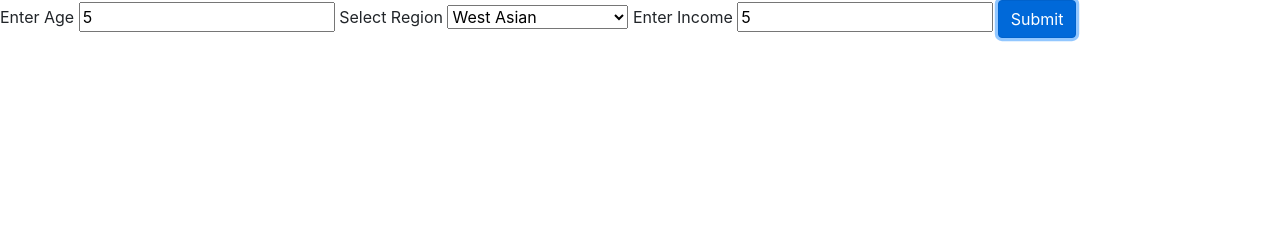
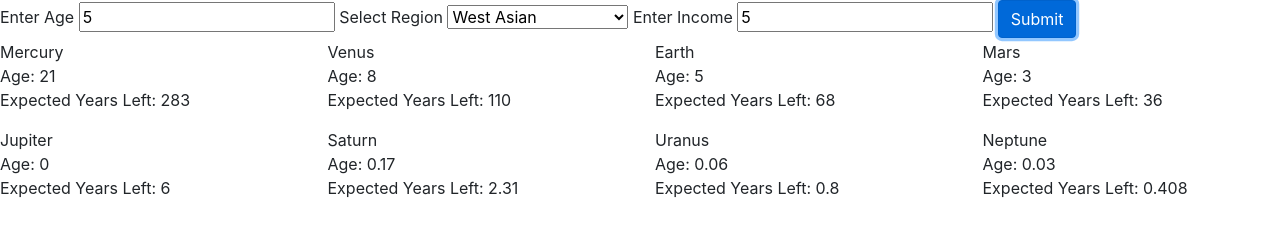
Before and after one commit to JeremyM45/sol-age-calc, a website built with webpack: page src/index.html in a window 1280 px wide. Both pictures are taken after typing "5", "5" into the empty fields and a click on the button "Submit". Built offline with nearby package versions, Linux system fonts and the light colour scheme.

Commit message:
add output for all planets

```diff
--- a/src/index.html
+++ b/src/index.html
@@ -26,5 +26,33 @@
     </label>
     <button type="submit" class="btn btn-primary">Submit</button>
   </form>
+  <div class="row">
+    <div class="col-lg-3">
+      <p id="mercuryOutput"></p>
+    </div>
+    <div class="col-lg-3">
+      <p id="venusOutput"></p>
+    </div>
+    <div class="col-lg-3">
+      <p id="earthOutput"></p>
+    </div>
+    <div class="col-lg-3">
+      <p id="marsOutput"></p>
+    </div>
+  </div>
+  <div class="row">
+    <div class="col-lg-3">
+      <p id="jupiterOutput"></p>
+    </div>
+    <div class="col-lg-3">
+      <p id="saturnOutput"></p>
+    </div>
+    <div class="col-lg-3">
+      <p id="uranusOutput"></p>
+    </div>
+    <div class="col-lg-3">
+      <p id="neptuneOutput"></p>
+    </div>
+  </div>
 </body>
 </html>
--- a/src/index.js
+++ b/src/index.js
@@ -4,7 +4,34 @@ $("form#info").submit(function(e) {
   let ethnicity = $("#region").val();
   let income = $("#income").val();
   let user = new Person(age,  ethnicity,  income);
+  user.mercuryYears();
+  user.venusYears();
+  user.marsYears();
+  user.jupiterYears();
+  user.saturnYears();
+  user.uranusYears();
+  user.neptuneYears();
   console.log(user);
+  if(user.lifeExpect > user.earthYears) {
+    $("#mercuryOutput").html(`Mercury <br> Age: ${user.mercuryAge} <br> Expected Years Left: ${user.mercuryYearsLeft}`);
+    $("#venusOutput").html(`Venus <br> Age: ${user.venusAge} <br> Expected Years Left: ${user.venusYearsLeft}`);
+    $("#earthOutput").html(`Earth <br> Age: ${user.earthYears} <br> Expected Years Left: ${user.yearsLeft}`);
+    $("#marsOutput").html(`Mars <br> Age: ${user.marsAge} <br> Expected Years Left: ${user.marsYearsLeft}`);
+    $("#jupiterOutput").html(`Jupiter <br> Age: ${user.jupiterAge} <br> Expected Years Left: ${user.jupiterYearsLeft}`);
+    $("#saturnOutput").html(`Saturn <br> Age: ${user.saturnAge} <br> Expected Years Left: ${user.saturnYearsLeft}`);
+    $("#uranusOutput").html(`Uranus <br> Age: ${user.uranusAge} <br> Expected Years Left: ${user.uranusYearsLeft}`);
+    $("#neptuneOutput").html(`Neptune <br> Age: ${user.neptuneAge} <br> Expected Years Left: ${user.neptuneYearsLeft}`);
+  } else  {
+    $("#mercuryOutput").html(`Age: ${user.mercuryAge} <br> Expected Years Over: ${user.mercuryYearsOver}`);
+    $("#venusOutput").html(`Venus <br> Age: ${user.venusAge} <br> Expected Years Left: ${user.venusYearsOver}`);
+    $("#earthOutput").html(`Earth <br> Age: ${user.earthYears} <br> Expected Years Left: ${user.yearsOver}`);
+    $("#marsOutput").html(`Mars <br> Age: ${user.marsAge} <br> Expected Years Left: ${user.marsYearsOver}`);
+    $("#jupiterOutput").html(`Jupiter <br> Age: ${user.jupiterAge} <br> Expected Years Left: ${user.jupiterYearsOver}`);
+    $("#saturnOutput").html(`Saturn <br> Age: ${user.saturnAge} <br> Expected Years Left: ${user.saturnYearsOver}`);
+    $("#uranusOutput").html(`Uranus <br> Age: ${user.uranusAge} <br> Expected Years Left: ${user.uranusYearsOver}`);
+    $("#neptuneOutput").html(`Neptune <br> Age: ${user.neptuneAge} <br> Expected Years Left: ${user.neptuneYearsOver}`);
+  }
+
 });
 import { Person } from "./js/person";
 import $ from 'jquery';
```
